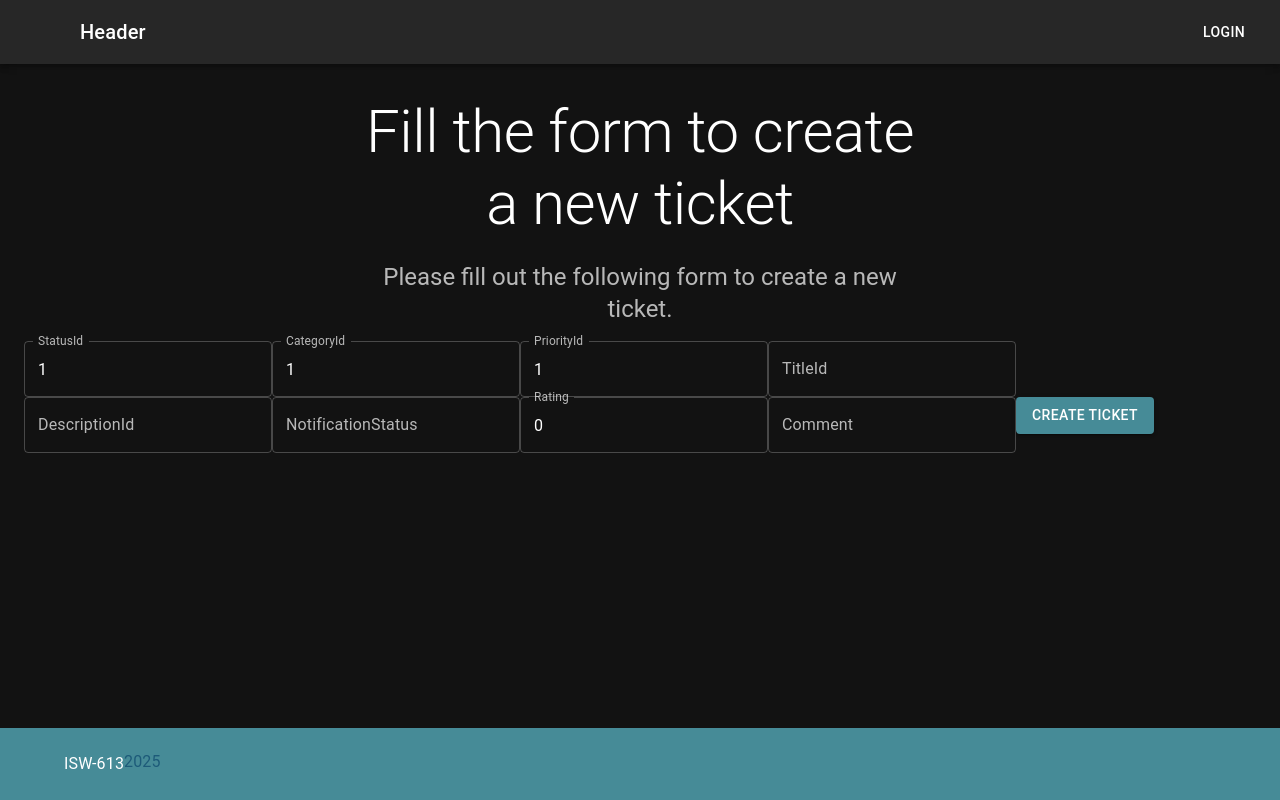
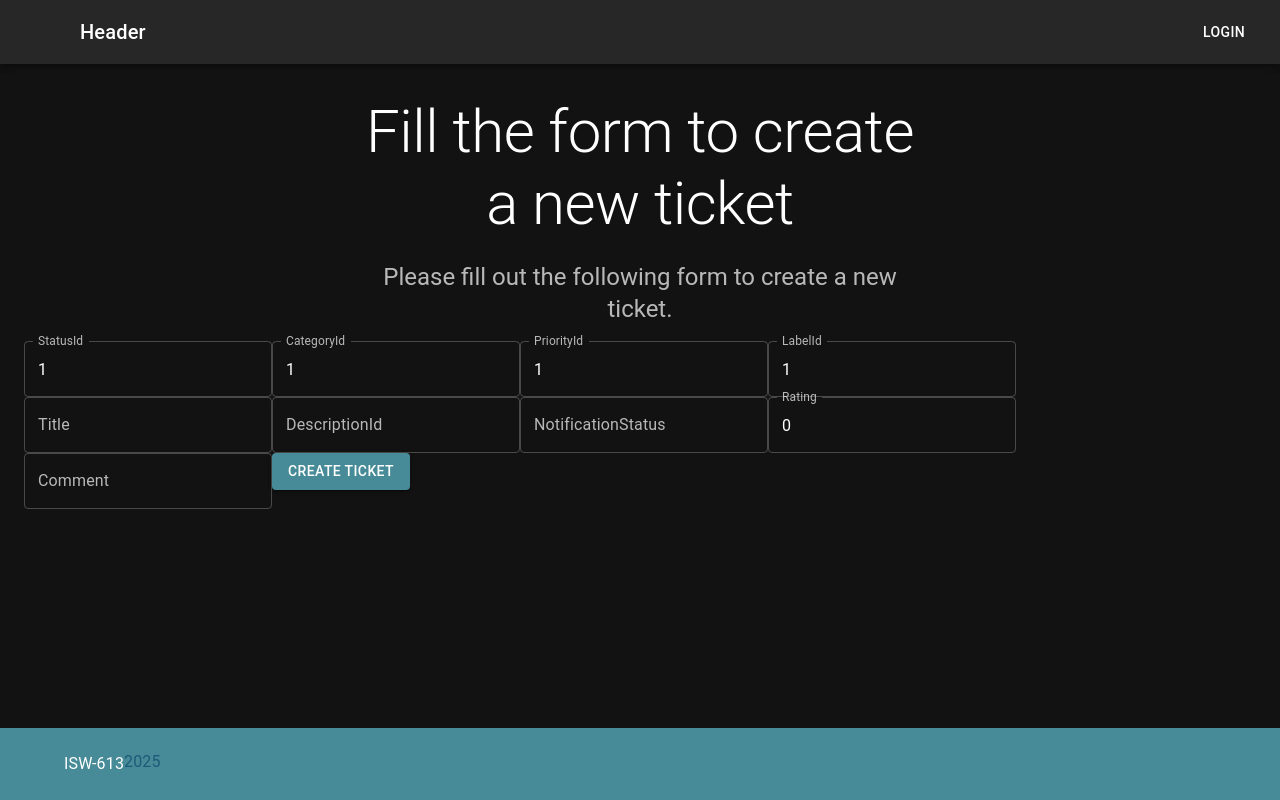
Before and after one commit to AndresBol/Netcom, a React (Vite) app in the folder client/: page /ticket/new in a window 1280 px wide. Built offline with nearby package versions, Linux system fonts and the light colour scheme; no server answers; some icons are missing.

Commit message:
initial state

```diff
--- a/client/src/views/ticket/new-ticket.jsx
+++ b/client/src/views/ticket/new-ticket.jsx
@@ -3,18 +3,35 @@ import Typography from "@mui/material/Typography";
 import TextField from "@mui/material/TextField";
 import Button from "@mui/material/Button";
 import { useState } from "react";
+import axios from "axios";
+
+function handleCreateTicket(ticket) {
+  axios
+    .post("http://localhost:81/netcom/ticket", ticket)
+    .then((response) => {
+      // Handle successful response
+      alert("Ticket created:", response.data);
+    })
+    .catch((error) => {
+      // Handle errors
+      console.error("Error creating ticket:", error);
+    });
+}
 
 export function NewTicket() {
-  const [status_id, setStatus_id] = useState(1);
-  const [category_id, setCategory_id] = useState(1);
-  const [priority_id, setPriority_id] = useState(1);
-  const [title, setTitle] = useState("");
-  const [description, setDescription] = useState("");
-  const [notification_status, setNotification_status] = useState("");
-  const [rating, setRating] = useState(0);
-  const [comment, setComment] = useState("");
-  const notified_on = new Date();
-  const created_on = new Date();
+  const [ticket, setTicket] = useState({
+    status_id: 1,
+    category_id: 1,
+    priority_id: 1,
+    label_id: 1,
+    title: "",
+    description: "",
+    notification_status: "",
+    notified_on: new Date(),
+    created_on: new Date(),
+    rating: 0,
+    comment: "",
+  });
 
   return (
     <>
@@ -36,75 +53,84 @@ export function NewTicket() {
         id="status_id"
         label="StatusId"
         variant="outlined"
-        value={status_id}
+        value={ticket.status_id}
         onChange={(event) => {
-          setStatus_id(event.target.value);
+          setTicket({ ...ticket, status_id: event.target.value });
         }}
       />
       <TextField
         id="category_id"
         label="CategoryId"
         variant="outlined"
-        value={category_id}
+        value={ticket.category_id}
         onChange={(event) => {
-          setCategory_id(event.target.value);
+          setTicket({ ...ticket, category_id: event.target.value });
         }}
       />
       <TextField
         id="priority_id"
         label="PriorityId"
         variant="outlined"
-        value={priority_id}
+        value={ticket.priority_id}
         onChange={(event) => {
-          setPriority_id(event.target.value);
+          setTicket({ ...ticket, priority_id: event.target.value });
         }}
       />
       <TextField
-        id="title_id"
-        label="TitleId"
+        id="label_id"
+        label="LabelId"
         variant="outlined"
-        value={title}
+        value={ticket.label_id}
         onChange={(event) => {
-          setTitle(event.target.value);
+          setTicket({ ...ticket, label_id: event.target.value });
+        }}
+      />
+      <TextField
+        id="title"
+        label="Title"
+        variant="outlined"
+        value={ticket.title}
+        onChange={(event) => {
+          setTicket({ ...ticket, title: event.target.value });
         }}
       />
       <TextField
         id="description_id"
         label="DescriptionId"
         variant="outlined"
-        value={description}
+        value={ticket.description}
         onChange={(event) => {
-          setDescription(event.target.value);
+          setTicket({ ...ticket, description: event.target.value });
         }}
       />
       <TextField
         id="notification_status"
         label="NotificationStatus"
         variant="outlined"
-        value={notification_status}
+        value={ticket.notification_status}
         onChange={(event) => {
-          setNotification_status(event.target.value);
+          setTicket({ ...ticket, notification_status: event.target.value });
         }}
       />
       <TextField
         id="rating"
         label="Rating"
         variant="outlined"
-        value={rating}
+        value={ticket.rating}
         onChange={(event) => {
-          setRating(event.target.value);
+          setTicket({ ...ticket, rating: event.target.value });
         }}
       />
       <TextField
         id="comment"
         label="Comment"
         variant="outlined"
-        value={comment}
+        value={ticket.comment}
         onChange={(event) => {
-          setComment(event.target.value);
+          setTicket({ ...ticket, comment: event.target.value });
         }}
       />
-      <Button href="/ticket/new" variant="contained">
+      <Button variant="contained" onClick={handleCreateTicket(ticket)}>
         Create Ticket
       </Button>
     </>
```
